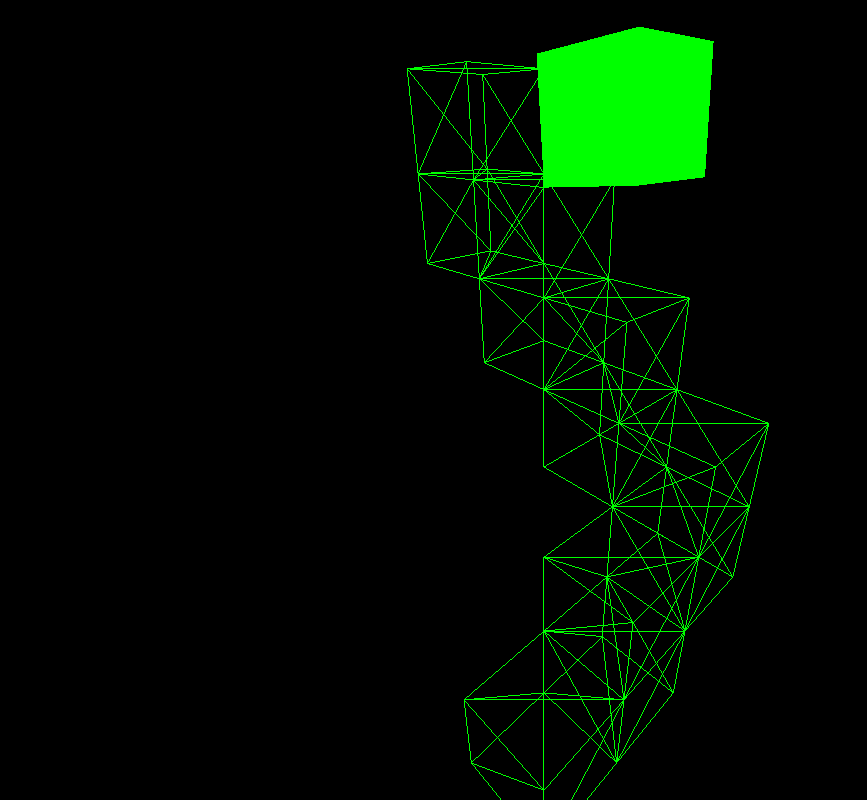
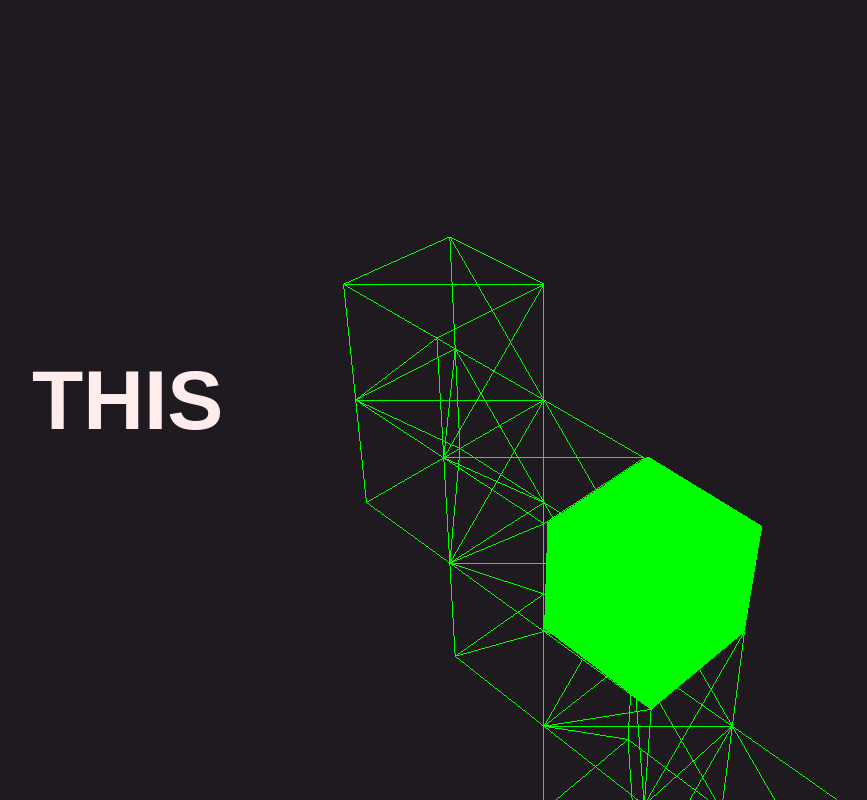
Before and after one commit to cquir/homepage, a website: page dist/index.html in a window 1280 px wide. Shown: the top 800 px of the page, without its empty margins (96-963 px from the left). Drawn offline with nearby package versions, Linux system fonts and the light colour scheme.

Commit message:
add some placeholder text and use scroll to control camera

```diff
--- a/dist/index.html
+++ b/dist/index.html
@@ -4,20 +4,66 @@
 		<meta charset="utf-8">
 		<title>Christian Quirouette</title>
 		<style>
-			body { margin: 0; }
+			body
+			{
+				margin: 0;
+			}
+
+			html
+			{
+				background: #1e1a20;
+			}
+
+			.webgl
+			{
+				position: fixed;
+			 	top: 0;
+				left: 0;
+				outline: none;
+			}
+
+			.section
+			{
+				display: flex;
+				align-items: center;
+				height: 100vh;
+				position: relative;
+				font-family: 'Cabin', sans-serif;
+				color: #ffeded;
+				text-transform: uppercase;
+				font-size: 7vmin;
+				padding-left: 10%;
+				padding-right: 10%;
+			}
 		</style>
 	</head>
 	<body>
+
+	<canvas class="webgl"></canvas>
+
+	<section class="section">
+		<h1>This</h1>
+	</section>
+	<section class="section">
+		<h1>is</h1>
+	</section>
+	<section class="section">
+		<h1>something?</h1>
+	</section>
+
 	<script type="module">
+
 	import * as THREE from 'https://unpkg.com/three/build/three.module.js';
 
+	// Canvas
+	const canvas = document.querySelector('canvas.webgl');
+
+	// Scene
 	const scene = new THREE.Scene();
-	const camera = new THREE.PerspectiveCamera(75,window.innerWidth/window.innerHeight,0.1,1000);
 
-	const renderer = new THREE.WebGLRenderer();
-	renderer.setSize(window.innerWidth,window.innerHeight);
-	document.body.appendChild(renderer.domElement);
-
+	/**
+	 * Objects
+	 */
 	const geometry = new THREE.BoxGeometry(1,1,1);
 	const material = new THREE.MeshBasicMaterial({color:0x00ff00});
 	const cube = new THREE.Mesh(geometry,material);
@@ -45,53 +91,107 @@
 		scene.add(staircaseElement);
 	}
 
-	const d = 4;
+	/**
+	 * Sizes
+	 */
+	 const sizes = {
+		width: window.innerWidth,
+		height: window.innerHeight
+	}
+
+	window.addEventListener('resize', () =>
+	{
+		// Update sizes
+		sizes.width = window.innerWidth
+		sizes.height = window.innerHeight
+
+		// Update camera
+		camera.aspect = sizes.width/sizes.height
+		camera.updateProjectionMatrix()
+
+		// Update renderer
+		renderer.setSize(sizes.width,sizes.height)
+		renderer.setPixelRatio(Math.min(window.devicePixelRatio,2))
+	})
+
+	/**
+	 * Camera
+	 */
+	const camera = new THREE.PerspectiveCamera(35,sizes.width/sizes.height,0.1,100);
+	const d = 5;
 	camera.position.x = d;
 	camera.position.y = 0;
 	camera.position.z = d;
-	camera.lookAt(0,-3,0);
 
+	/**
+	 * Renderer
+	 */
+	const renderer = new THREE.WebGLRenderer({
+		canvas : canvas,
+		alpha: true,
+	});
+
+	renderer.setSize(sizes.width,sizes.height);
+	renderer.setPixelRatio(Math.min(window.devicePixelRatio,2))
+	document.body.appendChild(renderer.domElement);
+
+	/**
+	 * Scroll
+	 */
+	let scrollY = window.scrollY
+
+	window.addEventListener('scroll', () =>
+	{
+		scrollY = window.scrollY
+
+	})
+
+	// Clock
 	const clock = new THREE.Clock();
 
+	/**
+	 * Animate
+	 */
+	let idx = 0;
 	let theta = 0;
-
-	let idx = 0;
-
 	let a = 0.2;
 	let b = 1.0;
 
-	function rotate(theta,idx){
+	function animate() {
+		requestAnimationFrame(animate);
+
+		camera.position.y = -scrollY/sizes.height*2.5+d
+		camera.lookAt(0,camera.position.y-d,0)
+
+		let dt = clock.getDelta();
+
+		if (cube.position.y > -4){
+
+			theta = theta+(a+b*theta)*dt > Math.PI? Math.PI: theta+(a+b*theta)*dt;
 
 			let start = new THREE.Vector3(-1,1,0);
 			let pivot = new THREE.Vector3(-0.5,0.5,0.5);
 			let axis = new THREE.Vector3(0,0,0);
 
 			if (idx < 3){
+
 				start.addScaledVector(new THREE.Vector3(1,-1,0),idx)
 				pivot.addScaledVector(new THREE.Vector3(1,-1,0),idx)
 				axis.z = 1;
+
 			} else {
+
 				start.addScaledVector(new THREE.Vector3(1,-1,0),3).addScaledVector(new THREE.Vector3(0,-1,1),idx-3)
 				pivot.addScaledVector(new THREE.Vector3(1,-1,0),3).addScaledVector(new THREE.Vector3(0,-1,1),idx-3)
-			theta = -theta;
 				axis.x = 1;
+
 			}
 
 			cube.position.copy(start);
 			cube.position.sub(pivot);
-		cube.position.applyAxisAngle(axis,-theta);
+			cube.position.applyAxisAngle(axis,Math.pow(-1,idx<3)*theta);
 			cube.position.add(pivot);
-		cube.setRotationFromAxisAngle(axis,-theta);
-	}
-
-	function animate() {
-		requestAnimationFrame(animate);
-
-		let dt = clock.getDelta();
-
-		if (cube.position.y > -5){
-			theta = theta+(a+b*theta)*dt > Math.PI? Math.PI: theta+(a+b*theta)*dt;
-			rotate(theta,idx);
+			cube.setRotationFromAxisAngle(axis,Math.pow(-1,idx<3)*theta);
 		}
 
 		if (theta == Math.PI){
```
Lines whose indentation alone changed are shown as unchanged.
